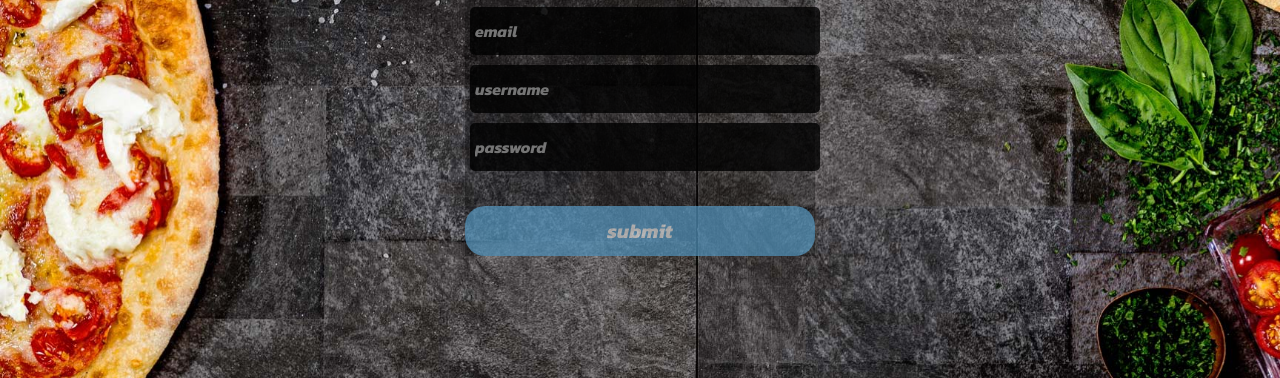
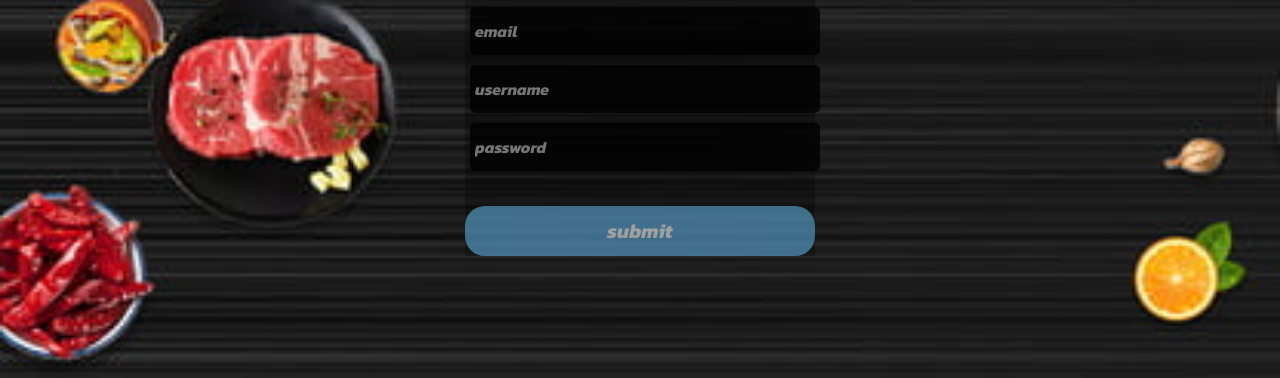
Before and after one commit to assignments12/assignments12.github.io, a plain HTML site: page signup.html in a window 1280 px wide. Shown: the part 422-800 px from the top of the page. Drawn offline with nearby package versions, Linux system fonts and the light colour scheme; a web font is replaced by a local one.

Commit message:
Update signup.html

```diff
--- a/signup.html
+++ b/signup.html
@@ -45,7 +45,7 @@ and open the template in the editor.
     </div>
          </header>
 
-                <div class="banner">
+                <div class="banner2">
     <div class="banner-content">
                    <h2>Sign Up</h2>
                 <form>
```
